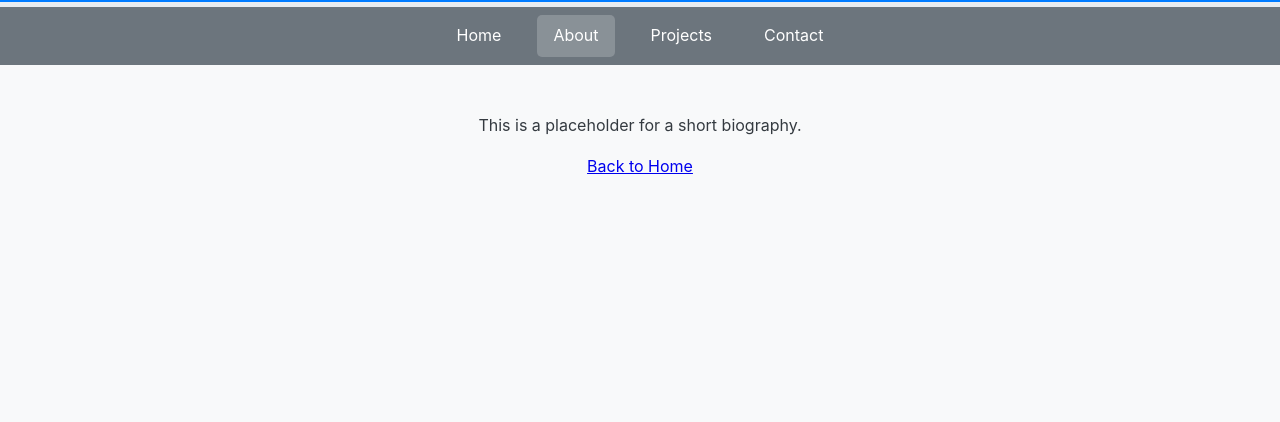
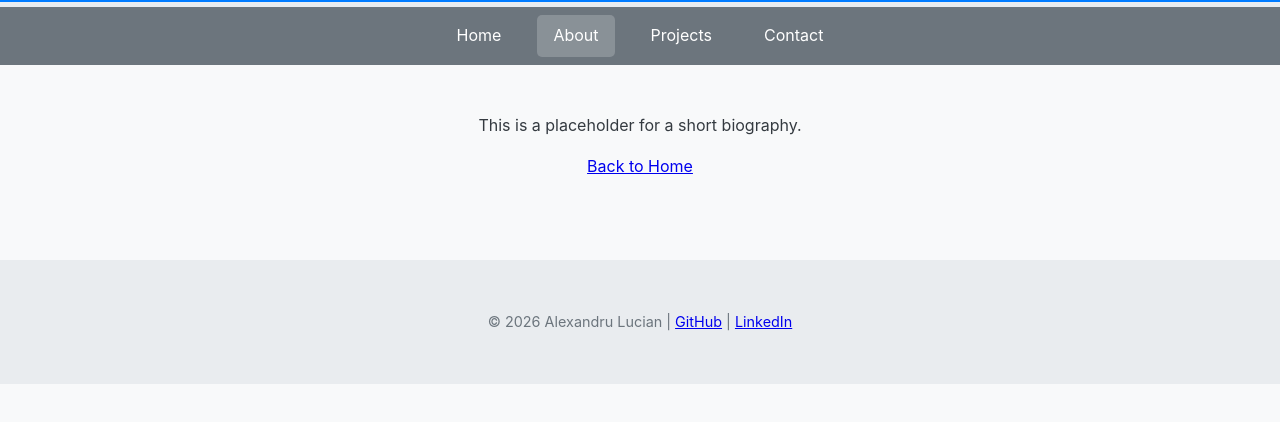
Before and after one commit to AlexandruLucian/personal_website, a website: page public/about.html in a window 1280 px wide. Shown: the part 94-516 px from the top of the page. Drawn offline with Linux system fonts and the light colour scheme.

Commit message:
fix: Add missing footers to home and about pages

```diff
--- a/public/about.html
+++ b/public/about.html
@@ -20,5 +20,10 @@
         <p>This is a placeholder for a short biography.</p>
         <p><a href="/">Back to Home</a></p>
     </main>
+    <footer>
+        <div class="container">
+            <p>&copy; 2026 Alexandru Lucian | <a href="https://github.com/AlexandruLucian" target="_blank" rel="noopener noreferrer">GitHub</a> | <a href="https://www.linkedin.com/in/alexandru-lucian-francu/" target="_blank" rel="noopener noreferrer">LinkedIn</a></p>
+        </div>
+    </footer>
 </body>
 </html>
```
Also changed, not shown: public/index.html (+5 -0 lines).
